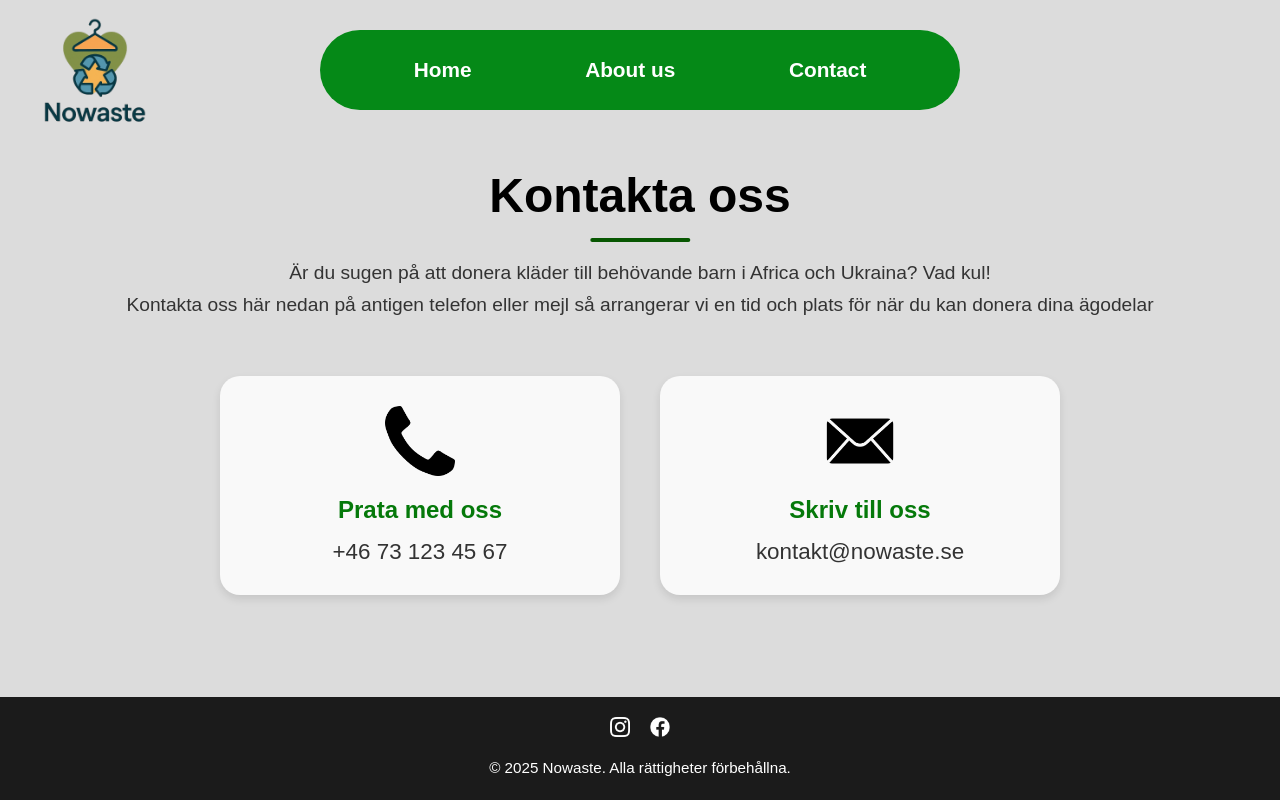
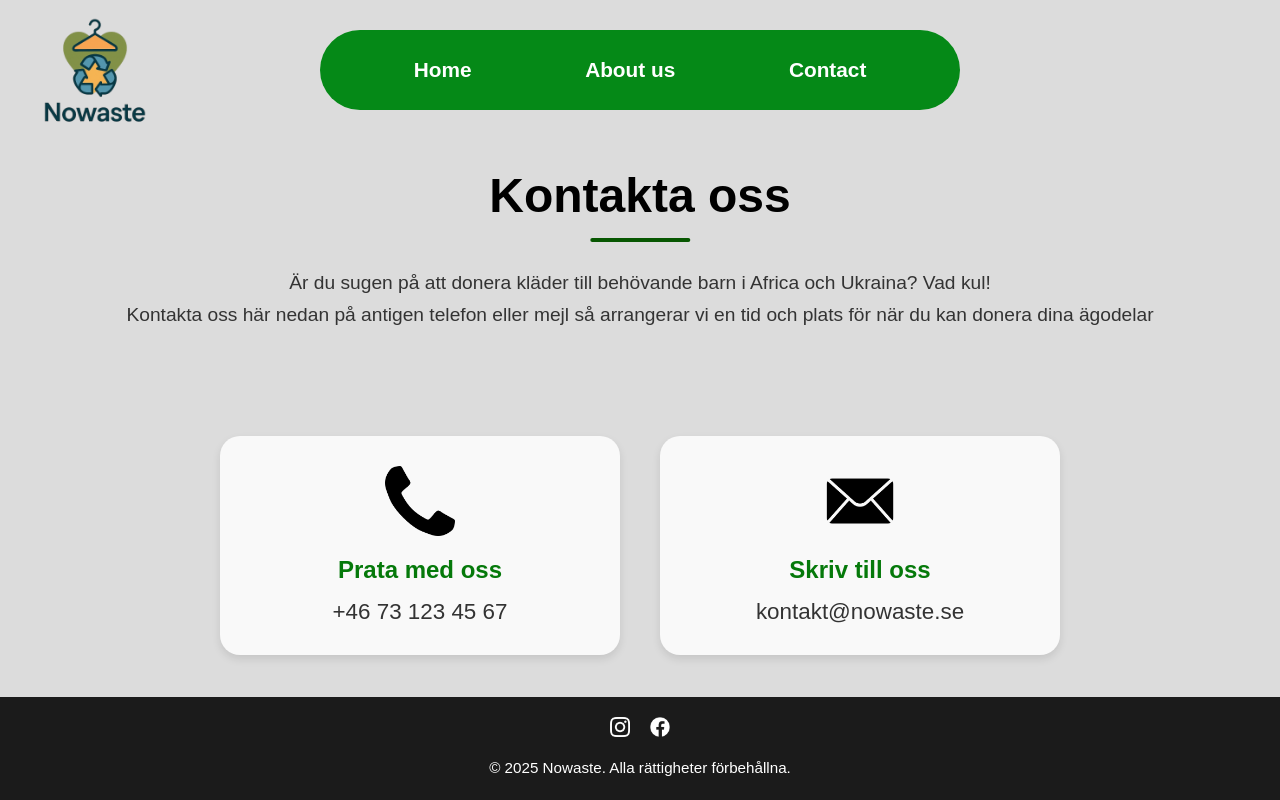
Before and after one commit to Arkanidas/NoWaste-Clothes, a Next.js app: page /Contact in a window 1280 px wide. Built offline with nearby package versions, Linux system fonts and the light colour scheme.

Commit message:
contact text adjustments

```diff
--- a/src/app/Contact/contact.module.css
+++ b/src/app/Contact/contact.module.css
@@ -29,10 +29,11 @@
   text-align: center;
   color: #333;
   margin-bottom: 10px;
+  margin-top: 10px;
 }
 
 .contactContainer {
-  margin-top: 40px;
+  margin-top: 90px;
   width: 100%;
   max-width: 1200px;
   display: flex;
```
